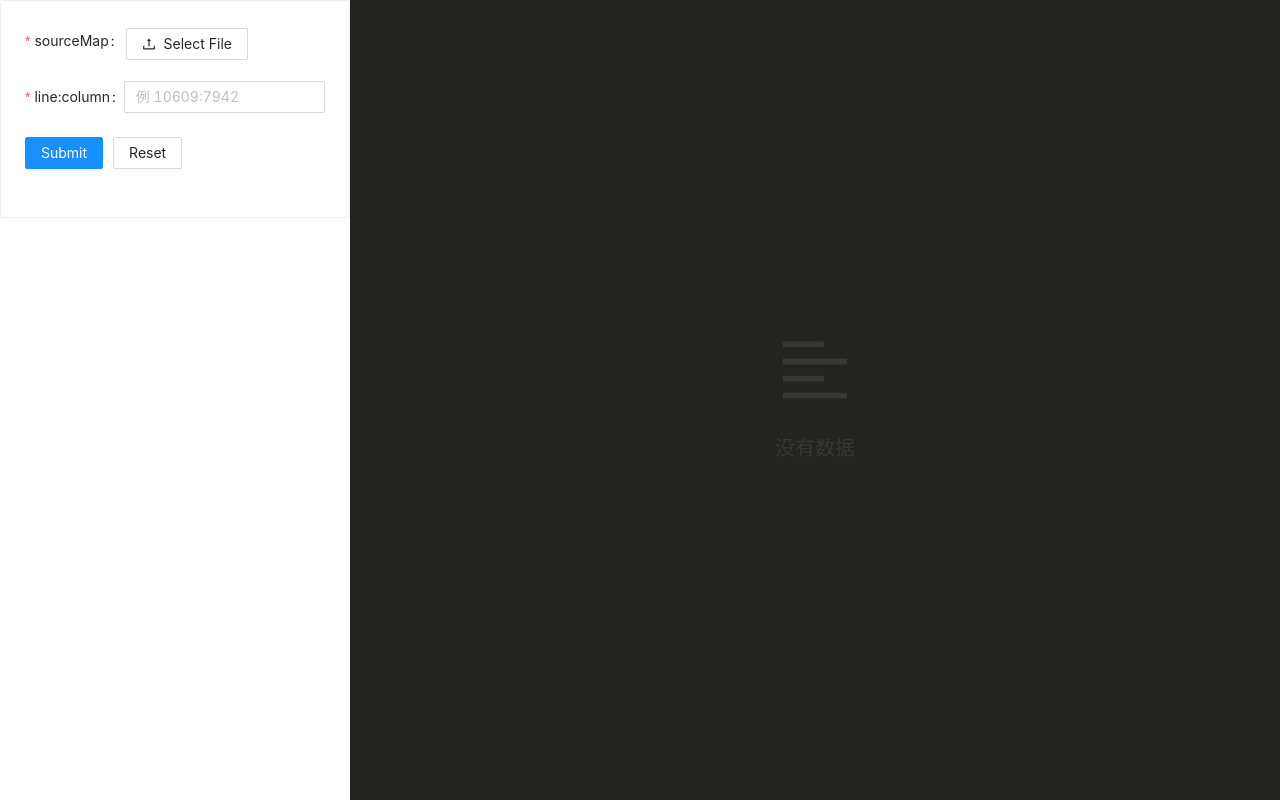
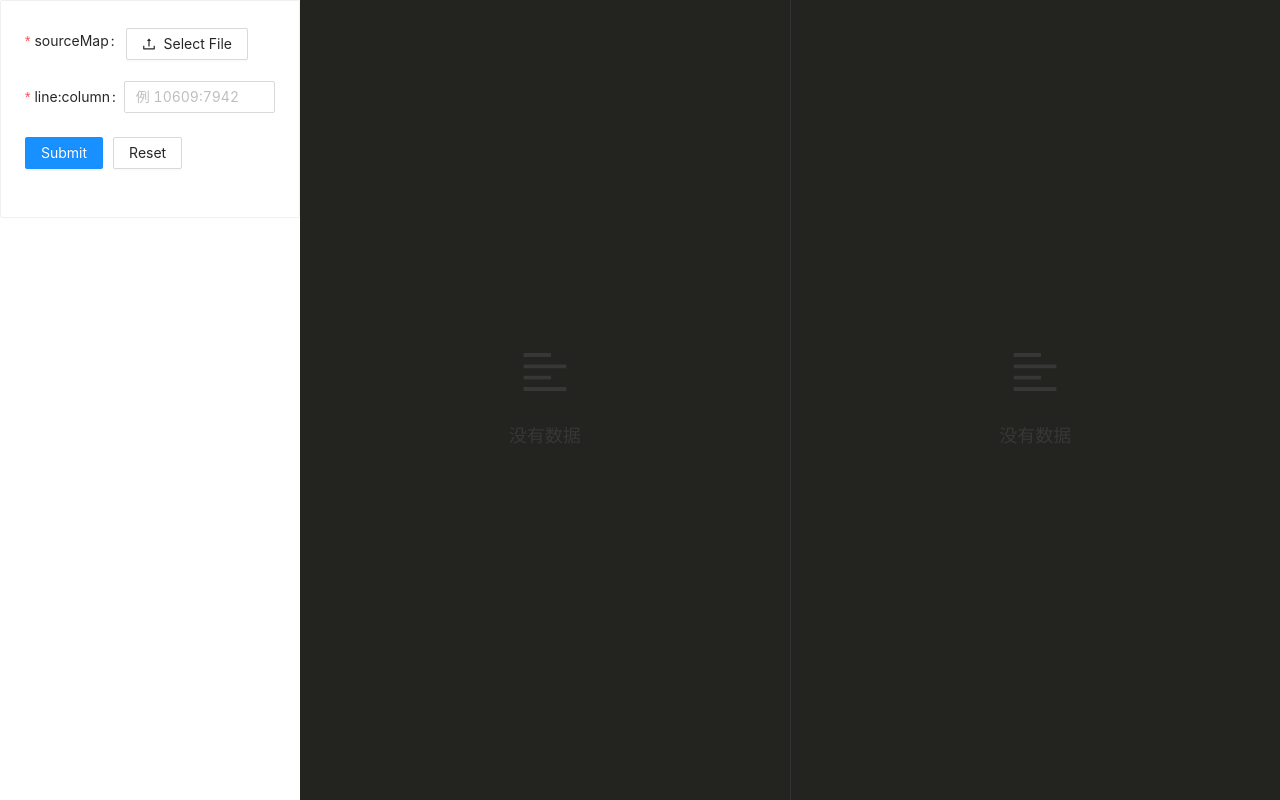
Before and after one commit to gaofeng03/miniprogram-sourcemap, a React app: page / in a window 1280 px wide. Built offline with nearby package versions, Linux system fonts and the light colour scheme.

Commit message:
feat: ls

```diff
--- a/src/App.css
+++ b/src/App.css
@@ -26,7 +26,7 @@
 }
 
 .App-left {
-  width: 350px;
+  width: 300px;
   height: 100vh;
   overflow: auto;
 }
@@ -60,14 +60,23 @@
 }
 
 .App-right {
-  /* display: flex; */
+  display: flex;
+  flex-direction: row;
   /* justify-content: center; */
   /* align-items: center; */
-  width: calc(100% - 350px);
+  width: calc(100% - 300px);
   height: 100vh;
   overflow-y: auto;
   overflow-x: auto;
   background: #23241f;
+}
+
+.App-right .source {
+  flex: 1;
+}
+
+.App-right .source:first-child {
+  border-right: 1px solid #333;
 }
 
 .App-right code {
@@ -77,7 +86,7 @@
 
 .App-right .ant-result-title {
   color: rgb(55, 55, 55);
-  font-size: 20px;
+  font-size: 18px;
 }
 
 .App-right .ant-result-info {
--- a/src/App.js
+++ b/src/App.js
@@ -381,6 +381,7 @@ class App extends React.Component {
                     })}
                 </div>
                 <div className="App-right">
+                    <div className="source">
                         {sourceContents.map((sourceContent = '', key) => {
                             return (
                                 <code
@@ -397,7 +398,31 @@ class App extends React.Component {
                                 status={'info'}
                                 icon={
                                     <AlignLeftOutlined
-                                    style={{ color: 'rgb(55,55,55)' }}
+                                        style={{ color: 'rgb(55,55,55)', fontSize: '48px' }}
+                                    />
+                                }
+                                title="没有数据"
+                            />
+                        )}
+                    </div>
+                    <div className="source">
+                        {sourceContents.map((sourceContent = '', key) => {
+                            return (
+                                <code
+                                    key={key}
+                                    className="javascript"
+                                    dangerouslySetInnerHTML={{
+                                        __html: sourceContent
+                                    }}
+                                ></code>
+                            )
+                        })}
+                        {sourceContents.length === 0 && (
+                            <Result
+                                status={'info'}
+                                icon={
+                                    <AlignLeftOutlined
+                                        style={{ color: 'rgb(55,55,55)', fontSize: '48px' }}
                                     />
                                 }
                                 title="没有数据"
@@ -405,6 +430,7 @@ class App extends React.Component {
                         )}
                     </div>
                 </div>
+            </div>
         )
     }
 }
```
Lines whose indentation alone changed are shown as unchanged.
